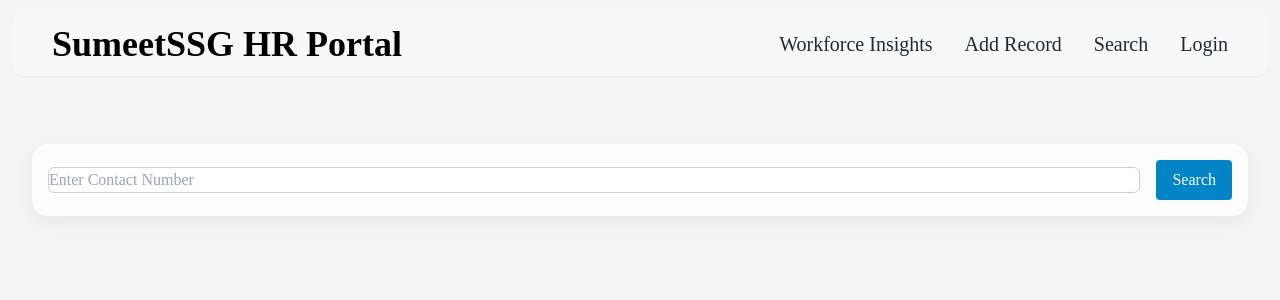
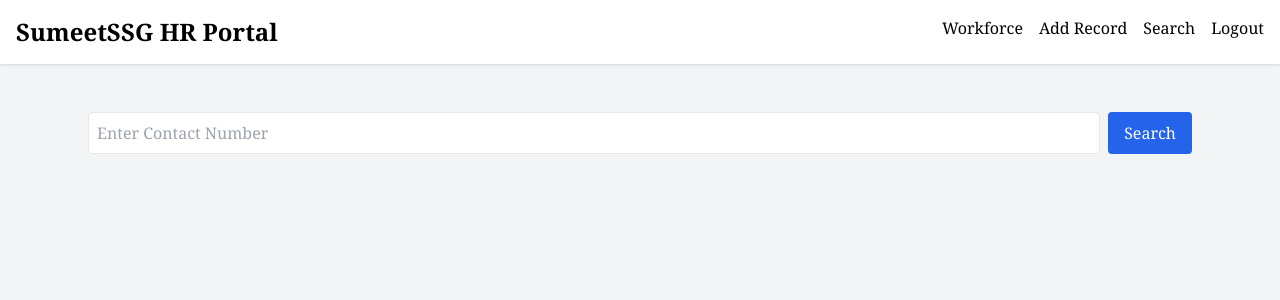
Before and after one commit to Rajkadam7927/My_Website, a Flask app: template templates/Search.html in a window 1280 px wide. Shown: the top 300 px of the page. Run offline with Flask 3, Linux system fonts and the light colour scheme; the template is opened without the code that fills it, so the values that code supplies are empty; some libraries are stand-ins or nearby versions.

Commit message:
Update Search.html

```diff
--- a/templates/Search.html
+++ b/templates/Search.html
@@ -3,67 +3,37 @@
 <head>
 <meta charset="UTF-8">
 <meta name="viewport" content="width=device-width, initial-scale=1.0">
-<title>SumeetSSG — Search Employee</title>
+<title>Search Employee</title>
 <script src="https://cdn.tailwindcss.com"></script>
 <script src="https://cdn.jsdelivr.net/npm/sweetalert2@11"></script>
-<style>
-  body { font-family: "Times New Roman", Times, serif; background:#f5f5f5; }
-  .card { background: rgba(255,255,255,0.72); backdrop-filter: blur(6px); border-radius: 1rem; box-shadow: 0 6px 20px rgba(2,6,23,0.06); padding: 1rem; }
-  input, select { padding:0.4rem; border:1px solid #ccc; border-radius:0.4rem; }
-  table { width:100%; border-collapse: collapse; }
-  th, td { border: 1px solid #ccc; padding: 0.5rem; text-align:left; }
-  th { background:#f0f0f0; }
-</style>
 </head>
-<body class="relative text-gray-800 overflow-x-hidden">
+<body class="bg-gray-100 font-serif">
 
-<!-- Navbar -->
-<nav class="absolute top-3 left-3 right-3 z-10 flex justify-between items-center px-6 sm:px-10 py-3 bg-white/30 rounded-xl shadow-sm backdrop-blur-sm">
-  <h1 class="text-3xl sm:text-4xl font-bold text-black">SumeetSSG HR Portal</h1>
-  <ul class="flex space-x-6 sm:space-x-8 text-lg sm:text-xl font-medium">
-    <li><a href="{{ url_for('workforce') }}" class="hover:text-red-600">Workforce Insights</a></li>
-    <li><a href="{{ url_for('add_record') }}" class="hover:text-red-600">Add Record</a></li>
-    <li><a href="{{ url_for('search') }}" class="hover:text-red-600">Search</a></li>
-    <li><a href="{{ url_for('login') }}" class="hover:text-red-600">Login</a></li>
+<nav class="bg-white shadow p-4 flex justify-between">
+  <h1 class="text-2xl font-bold">SumeetSSG HR Portal</h1>
+  <ul class="flex space-x-4">
+    <li><a href="{{ url_for('workforce') }}">Workforce</a></li>
+    <li><a href="{{ url_for('add_record') }}">Add Record</a></li>
+    <li><a href="{{ url_for('search') }}">Search</a></li>
+    <li><a href="{{ url_for('logout') }}">Logout</a></li>
   </ul>
 </nav>
 
-<!-- Main container -->
-<div class="max-w-7xl mx-auto pt-36 px-4 sm:px-6 lg:px-8">
-
-  <!-- Search Card -->
-  <div class="card mb-6 flex gap-4 items-center">
-    <input type="text" id="searchNumber" placeholder="Enter Contact Number" class="flex-1" maxlength="10">
-    <button id="searchBtn" class="px-4 py-2 bg-sky-600 text-white rounded">Search</button>
+<div class="max-w-6xl mx-auto p-6 mt-6">
+  <div class="mb-4 flex gap-2">
+    <input type="text" id="searchNumber" placeholder="Enter Contact Number" maxlength="10" class="border p-2 rounded flex-1">
+    <button id="searchBtn" class="px-4 py-2 bg-blue-600 text-white rounded">Search</button>
   </div>
 
-  <!-- Results Table -->
-  <div id="resultsContainer" class="overflow-x-auto hidden">
-    <table>
-      <thead>
+  <div class="overflow-x-auto hidden" id="resultsContainer">
+    <table class="min-w-full border">
+      <thead class="bg-gray-200">
         <tr>
-          <th>Prefix</th>
           <th>Name</th>
           <th>Applied Position</th>
-          <th>Interview Status</th>
-          <th>Finalized Position</th>
           <th>Status</th>
-          <th>Position Status</th>
-          <th>Remark</th>
           <th>Contact No1</th>
           <th>Contact No2</th>
-          <th>Email</th>
-          <th>Source</th>
-          <th>Source Other</th>
-          <th>Education</th>
-          <th>Mode of Interview</th>
-          <th>Experience Years</th>
-          <th>Current Company</th>
-          <th>Current CTC</th>
-          <th>Expected CTC</th>
-          <th>Notice Period</th>
-          <th>Offers Status</th>
-          <th>Joining Date</th>
           <th>Resume</th>
           <th>Action</th>
         </tr>
@@ -74,107 +44,61 @@
 </div>
 
 <script>
-const editableColumns = [
-  "interview_status","finalized_position","mode_of_interview","experience_years",
-  "current_company","current_ctc","expected_ctc","notice_period","offers_status",
-  "joining_date","status","remark"
-];
+const editableCols = ["applied_position","status","contact_no1","contact_no2"];
 
-document.getElementById("searchBtn").addEventListener("click", () => {
+document.getElementById("searchBtn").addEventListener("click",()=>{
   const num = document.getElementById("searchNumber").value.trim();
-  if (num.length !== 10 || isNaN(num)) {
-    Swal.fire("Enter a valid 10-digit number");
-    return;
-  }
+  if(num.length!==10){ Swal.fire("Enter valid 10-digit number"); return; }
 
   fetch(`/search_employee?contact=${num}`)
-    .then(res => res.json())
-    .then(data => {
-      if (!data || data.length === 0) {
-        Swal.fire("Employee data not found");
-        document.getElementById("resultsContainer").classList.add("hidden");
-        return;
-      }
+    .then(res=>res.json())
+    .then(data=>{
+      if(!data.length){ Swal.fire("Employee not found"); document.getElementById("resultsContainer").classList.add("hidden"); return;}
       renderTable(data[0]);
-    })
-    .catch(err => Swal.fire("Error fetching data"));
+    });
 });
 
-function renderTable(emp) {
+function renderTable(emp){
   const tbody = document.getElementById("resultsBody");
-  tbody.innerHTML = "";
+  tbody.innerHTML="";
   const tr = document.createElement("tr");
 
-  for (const key in emp) {
-    if (key === "id") continue;
+  ["name","applied_position","status","contact_no1","contact_no2"].forEach(col=>{
     const td = document.createElement("td");
+    if(editableCols.includes(col)){
+      const input = document.createElement("input");
+      input.value = emp[col]||"";
+      input.setAttribute("data-key",col);
+      td.appendChild(input);
+    } else td.textContent = emp[col]||"";
+    tr.appendChild(td);
+  });
 
-    if (editableColumns.includes(key)) {
-      let el;
-      if (["status","interview_status","mode_of_interview","offers_status","joining_date"].includes(key)) {
-        el = document.createElement(key==="joining_date" ? "input" : "select");
-
-        if(key==="status") {
-          ["Final Select","Join","Yet To Join","Offer Extended","Counter Offer"].forEach(v=>{
-            const o = document.createElement("option"); o.value = v; o.textContent = v;
-            if(v===emp[key]) o.selected = true; el.appendChild(o);
-          });
-        } else if(key==="interview_status") {
-          ["Screening","Screen Reject","L1 Selected","L2 Selected","L1 Rejected","L2 Rejected","Not To Be Scheduled","Scheduled"].forEach(v=>{
-            const o = document.createElement("option"); o.value=v; o.textContent=v;
-            if(v===emp[key]) o.selected = true; el.appendChild(o);
-          });
-        } else if(key==="mode_of_interview") {
-          ["Face to Face","Virtual","Walking","Online"].forEach(v=>{
-            const o = document.createElement("option"); o.value=v; o.textContent=v;
-            if(v===emp[key]) o.selected = true; el.appendChild(o);
-          });
-        } else if(key==="offers_status") {
-          ["Accepted","Unaccepted"].forEach(v=>{
-            const o = document.createElement("option"); o.value=v; o.textContent=v;
-            if(v===emp[key]) o.selected = true; el.appendChild(o);
-          });
-        } else if(key==="joining_date") {
-          el.type="date"; el.value = emp[key] || "";
-        }
-      } else {
-        el = document.createElement("input"); el.type="text"; el.value = emp[key] || "";
-      }
-      el.setAttribute("data-key", key);
-      td.appendChild(el);
-    } else {
-      td.textContent = emp[key] || "";
-    }
-    td.setAttribute("data-key", key);
-    tr.appendChild(td);
-  }
-
-  // Resume
+  // Resume upload
   const tdResume = document.createElement("td");
   const resumeInput = document.createElement("input");
   resumeInput.type="file"; resumeInput.accept=".pdf,.doc,.docx";
-  tdResume.appendChild(resumeInput); tr.appendChild(tdResume);
+  tdResume.appendChild(resumeInput);
+  tr.appendChild(tdResume);
 
-  // Action button
+  // Action
   const tdAction = document.createElement("td");
   const saveBtn = document.createElement("button");
-  saveBtn.textContent = "Save"; saveBtn.className = "px-2 py-1 bg-green-600 text-white rounded";
-  saveBtn.addEventListener("click", ()=>{
-    const updated = {};
-    editableColumns.forEach(k=>{
-      const val = tr.querySelector(`[data-key='${k}']`);
-      if(val) updated[k] = val.value;
+  saveBtn.textContent="Save";
+  saveBtn.className="px-2 py-1 bg-green-600 text-white rounded";
+  saveBtn.addEventListener("click",()=>{
+    const updated={};
+    editableCols.forEach(k=>{
+      updated[k]=tr.querySelector(`[data-key='${k}']`).value;
     });
-    fetch(`/update_employee/${emp.id}`, {
+    fetch(`/update_employee/${emp.id}`,{
       method:"POST",
-      headers: {"Content-Type":"application/json"},
-      body: JSON.stringify(updated)
-    }).then(res=>res.json()).then(r=>{
-      if(r.success) Swal.fire("Data saved successfully!");
-      else Swal.fire("Error saving data");
-    });
+      headers:{"Content-Type":"application/json"},
+      body:JSON.stringify(updated)
+    }).then(res=>res.json()).then(r=>Swal.fire(r.success?"Success":"Error",r.message,r.success?"success":"error"));
   });
-  tdAction.appendChild(saveBtn); tr.appendChild(tdAction);
+  tdAction.appendChild(saveBtn);
+  tr.appendChild(tdAction);
 
   tbody.appendChild(tr);
   document.getElementById("resultsContainer").classList.remove("hidden");
```
